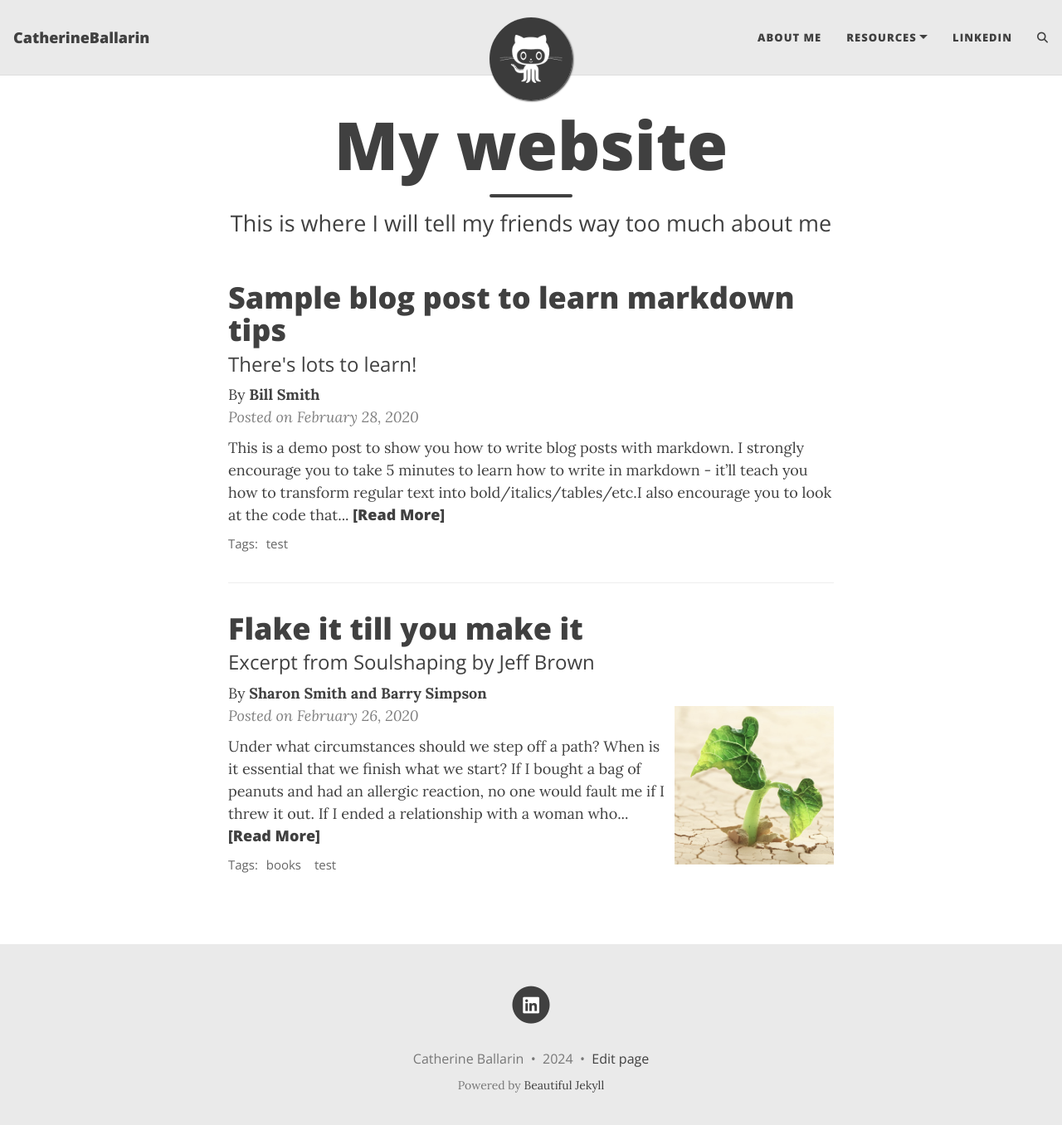
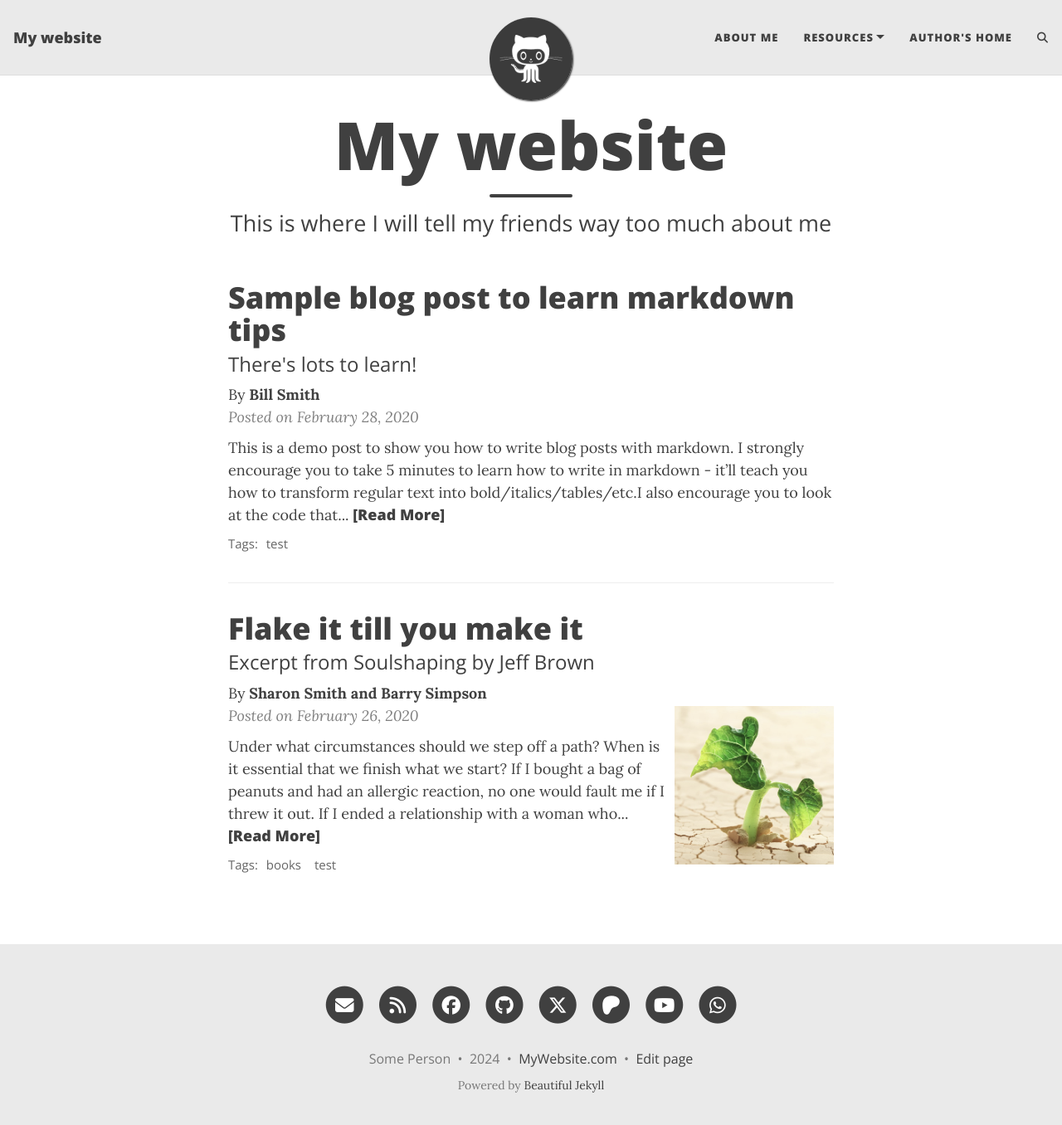
Before and after one commit to CatherineBallarin/CatherineBallarin.github.io, a Jekyll site: the page built from index.html, in a window 1280 px wide and 1369 px high. Shown: the top 1356 px of the window at 83% size. Built offline with Jekyll 4.4.1, drawn with Linux system fonts in a browser that asks for light colours; the list of posts is cut into pages by our own code; comment, search, counter and statistics services are not loaded; some of the changed lines change nothing that is shown.

Commit message:
Add files via upload

```diff
--- a/_config.yml
+++ b/_config.yml
@@ -1,12 +1,19 @@
+###########################################################
+### Welcome to Beautiful Jekyll!
+### This config file is meant for settings that affect your entire website. When you first
+### set up your website you should go through all these settings and edit them, but after
+### the initial set up you won't need to come back to this file often.
+###########################################################
+
 ############################
 # --- Required options --- #
 ############################
 
 # Name of website
-title: CatherineBallarin
+title: My website
 
 # Your name to show in the footer
-author: Catherine Ballarin
+author: Some Person
 
 ###############################################
 # --- List of links in the navigation bar --- #
@@ -17,7 +24,7 @@ navbar-links:
   Resources:
     - Beautiful Jekyll: "https://beautifuljekyll.com"
     - Learn markdown: "https://www.markdowntutorial.com/"
-  LinkedIn: "https://www.linkedin.com/in/catherineballarin/"
+  Author's home: "https://deanattali.com"
 
 ################
 # --- Logo --- #
@@ -34,6 +41,7 @@ round-avatar: true
 # then specify the following parameter
 #title-img: /path/to/image
 
+
 #####################################
 # --- Footer social media links --- #
 #####################################
@@ -42,10 +50,42 @@ round-avatar: true
 # You can change the order that they show up on the page by changing the order here.
 # Uncomment the links you want to show and add your information to each one.
 social-network-links:
-  linkedin: catherineballarin
+  email: "someone@example.com"
+  rss: true  # remove this line if you don't want to show an RSS link at the bottom
+  facebook: deanattali
+  github: daattali
+  twitter: daattali
+  patreon: DeanAttali
+  youtube: "@daattali"
+  whatsapp: 15551212
+#  medium: yourname
+#  reddit: yourname or r/yoursubreddit
+#  linkedin: daattali
+#  xing: yourname
+#  stackoverflow: "3943160/daattali"
+#  snapchat: deanat78
+#  instagram: deanat78
+#  spotify: yourname
+#  telephone: +14159998888
+#  steam: deanat78
+#  twitch: yourname
+#  yelp: yourname
+#  telegram: yourname
+#  calendly: yourname
+#  mastodon: instance.url/@username
+#  bluesky: yourname
+#  ORCID: your ORCID ID
+#  google-scholar: your google scholar
+#  discord: "invite_code" or "users/userid" or "invite/invite_code"
+#  kaggle: yourname
+#  hackerrank: yourname
+#  gitlab: yourname
+#  itchio: yourname
+#  untappd: yourname
 
 # If you want your website to generate an RSS feed, provide a description
 # The URL for the feed will be https://<your_website>/feed.xml
+rss-description: This website is a virtual proof that I'm awesome
 
 ###########################
 # --- General options --- #
@@ -53,13 +93,14 @@ social-network-links:
 
 # Select which social network share links to show in posts
 share-links-active:
-  twitter: false
-  facebook: false
+  twitter: true
+  facebook: true
   linkedin: true
   vk: false
 
 # How to display the link to your website in the footer
 # Remove this if you don't want a link in the footer
+url-pretty: "MyWebsite.com"
 
 # Add the website title to the title of every page
 title-on-all-pages: true
```
